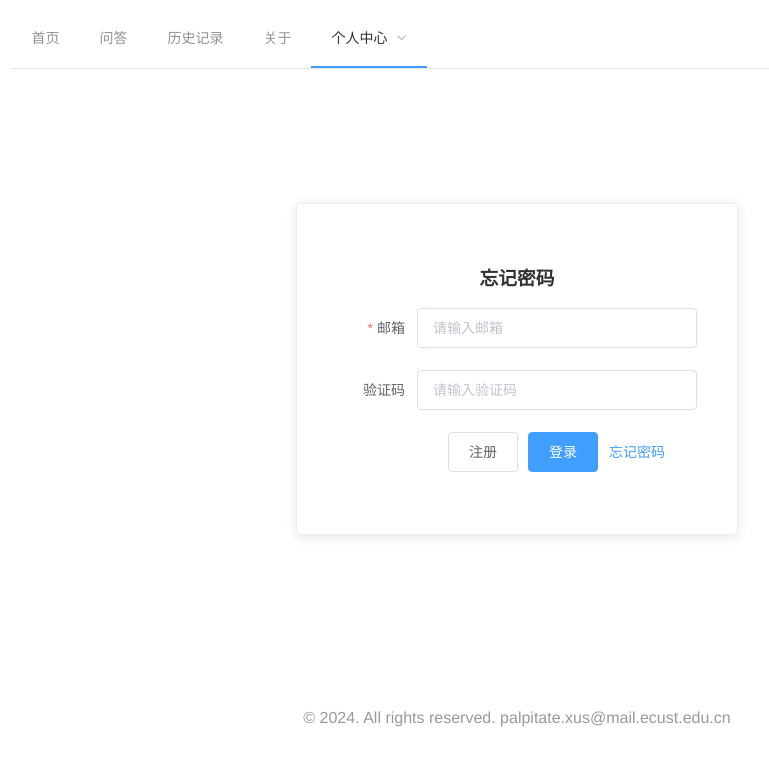
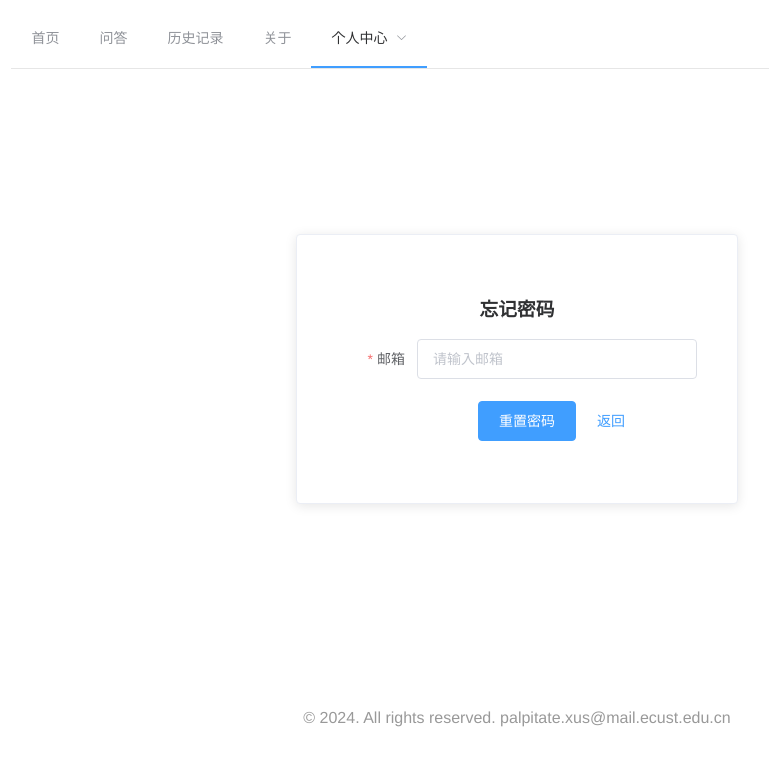
Before and after one commit to Palpitate-xus/finllm_frontend, a Vue app: page /#/forgot-password in a window 1280 px wide. Shown: the top 766 px of the page, without its empty margins (123-892 px from the left). Built offline with nearby package versions, Linux system fonts and the light colour scheme; sample sign-in values are in the browser's storage.

Commit message:
修改忘记密码页面

```diff
--- a/src/components/ForgetPassword.vue
+++ b/src/components/ForgetPassword.vue
@@ -6,13 +6,18 @@
         <el-form-item label="邮箱" prop="email">
           <el-input v-model="forgetPasswordForm.email" placeholder="请输入邮箱"></el-input>
         </el-form-item>
-        <el-form-item label="验证码" prop="validateCode">
-          <el-input v-model="forgetPasswordForm.validateCode" placeholder="请输入验证码"></el-input>
-        </el-form-item>
+        <!-- <el-form-item label="验证码" prop="validateCode"> -->
+          <!-- <el-input v-model="forgetPasswordForm.validateCode" placeholder="请输入验证码"></el-input> -->
+          <!-- <el-input placeholder="请输入验证码" v-model="forgetPasswordForm.validateCode" class="input-with-button-input">
+            <template slot="append">
+              <el-button @click="getVerificationCode" type="primary">获取验证码</el-button>
+            </template>
+          </el-input>
+        </el-form-item> -->
         <el-form-item class="button-container">
-          <el-button @click="goToRegister" class="register-button">注册</el-button>
-          <el-button type="primary" @click="login">登录</el-button>
-          <el-button type="text" @click="goToForgotPassword" >忘记密码</el-button>
+          <!-- <el-button @click="goToRegister" class="register-button">注册</el-button> -->
+          <el-button type="primary" @click="submit" class="submit-button">重置密码</el-button>
+          <el-button type="text" @click="goToLogin">返回</el-button>
         </el-form-item>
       </el-form>
     </el-card>
@@ -32,18 +37,18 @@ data() {
       },
       loginRules: {
         email: [{ required: true, message: '邮箱为空', trigger: 'blur' }],
-        password: [{ required: true, message: '验证码为空', trigger: 'blur' }],
+        // validateCode: [{ required: true, message: '验证码为空', trigger: 'blur' }],
       },
     };
 },
 methods: {
-  goToForgotPassword() {
-    this.$router.push('/forgot-password');
+  goToLogin() {
+    this.$router.back();
   },
-  async login() {
+  async submit() {
     await this.$refs.forgetPasswordForm.validate(valid => {
       if (valid) {
-        axios.post('http://localhost:8001/users/login', this.forgetPasswordForm)
+        axios.post('http://localhost:8001/users/forgot-password', this.forgetPasswordForm)
         .then((response) => {
               console.log(response.data);
               localStorage.setItem('token', response.data.access_token);
@@ -81,9 +86,15 @@ methods: {
   display: flex;
   justify-content: space-between;
   margin-top: 20px;
+  margin-right: 10px;
 }
 
 .forgot-password-button {
   color: #909399;
 }
+
+.submit-button {
+  margin-right: 10px;
+}
+
 </style>
```
